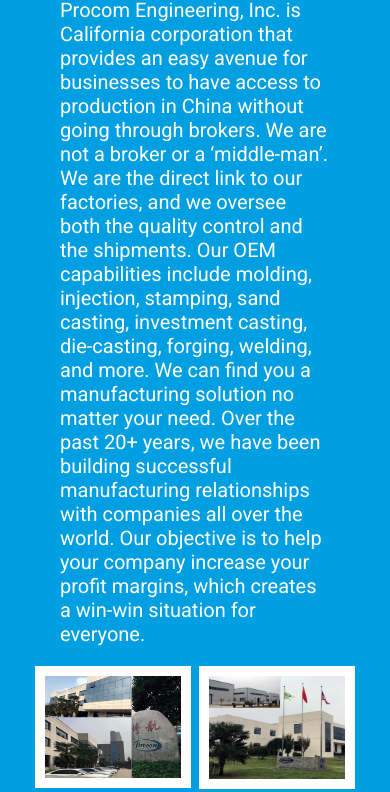
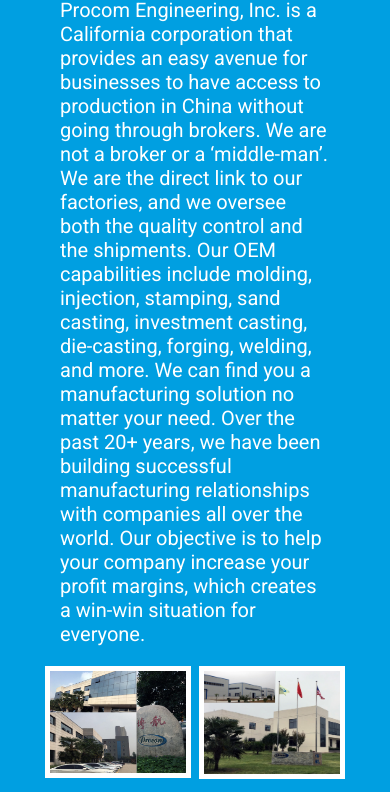
Before and after one commit to procomprogram/procomprogram.github.io, a plain HTML site: page index.html in a window 390 px wide. Shown: the part 295-1087 px from the top of the page. Drawn offline with Linux system fonts and the light colour scheme.

Commit message:
Add files via upload

```diff
--- a/index.html
+++ b/index.html
@@ -24,7 +24,7 @@
     </div>
     <div class="info">
         <h3 class="info-title">About Our OEM</h3>
-        <p class="info-text">Procom Engineering, Inc. is California corporation that provides
+        <p class="info-text">Procom Engineering, Inc. is a California corporation that provides
             an easy avenue for businesses to have access to production in China without going through
             brokers. We are not a broker or a ‘middle-man’. We are the direct link to our factories,
             and we oversee both the quality control and the shipments. Our OEM capabilities include molding, injection, stamping, sand casting, investment
@@ -74,7 +74,7 @@
             and needs very little in maintenance and has a large fuel capacity and long range. The compact trawler has been designed to offer excellent handling characteristics and a very comfortable
             motion coupled with great fuel economy.</span></a>
         <a class="grid-text whitespace" href="https://www.resortcharger.com"><img class="link"src="images/RC.jpg"><span>
-            <br><br><br><p class="web-address">www.ResortCharger.com</p>The ResortCharger is a wine stand with built-in chargers for restaurants and bars. It features light up LEDS
+            <br><br><p class="web-address">www.ResortCharger.com</p>The ResortCharger is a wine stand with built-in chargers for restaurants and bars. It features light up LEDS
             that add ambiance to any bar or restaurant, and can charge up to four devices simultaneously.
         </span></a>
     </div>
--- a/styles.css
+++ b/styles.css
@@ -189,6 +189,12 @@
         text-align: left;
     }
 
+    .info-pic {
+        width: 35%;
+        height: auto;
+        border: solid white 5px;
+    }
+
     .grid-text{
         display: flex;
         flex-direction: column;
```
